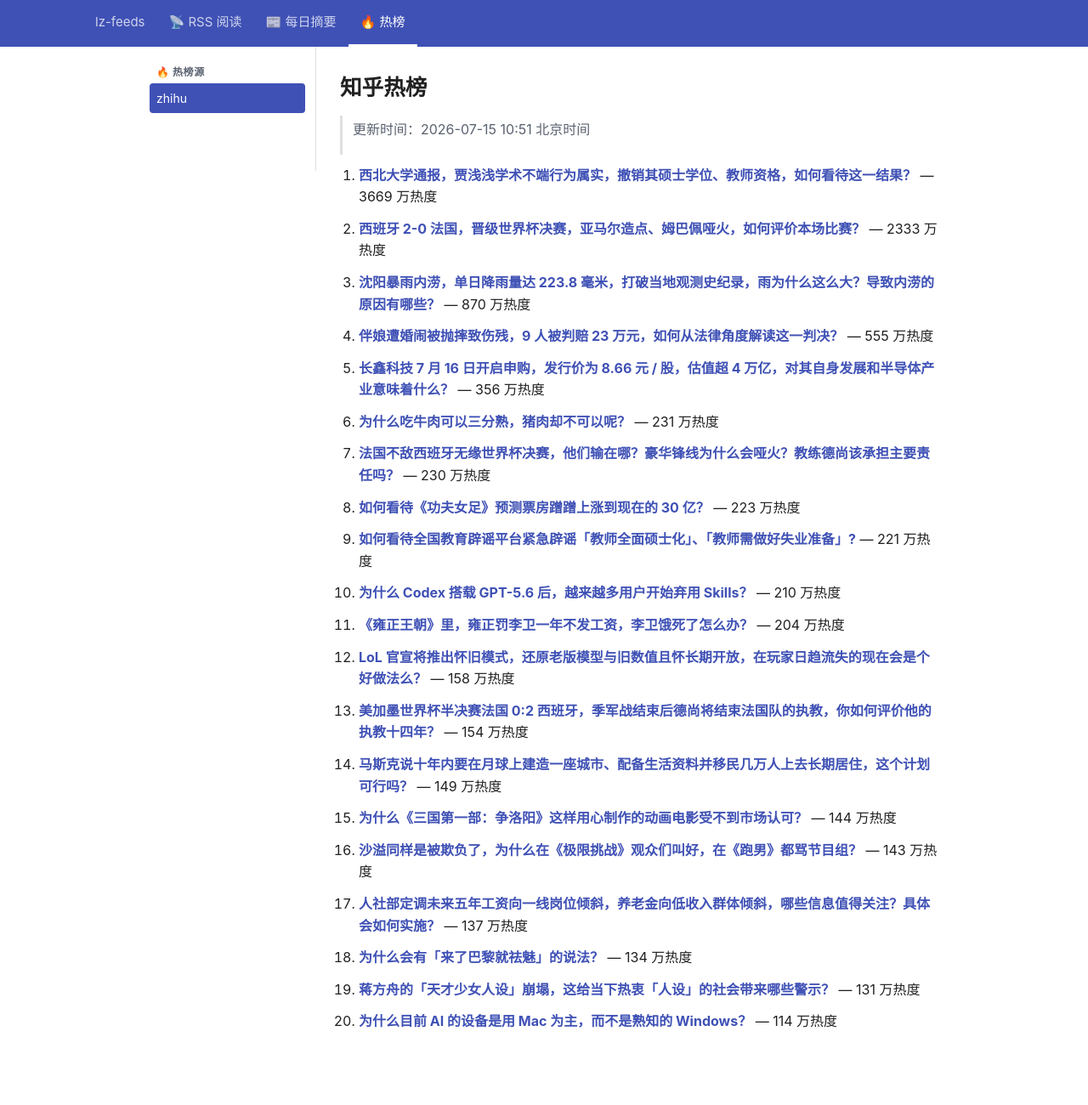
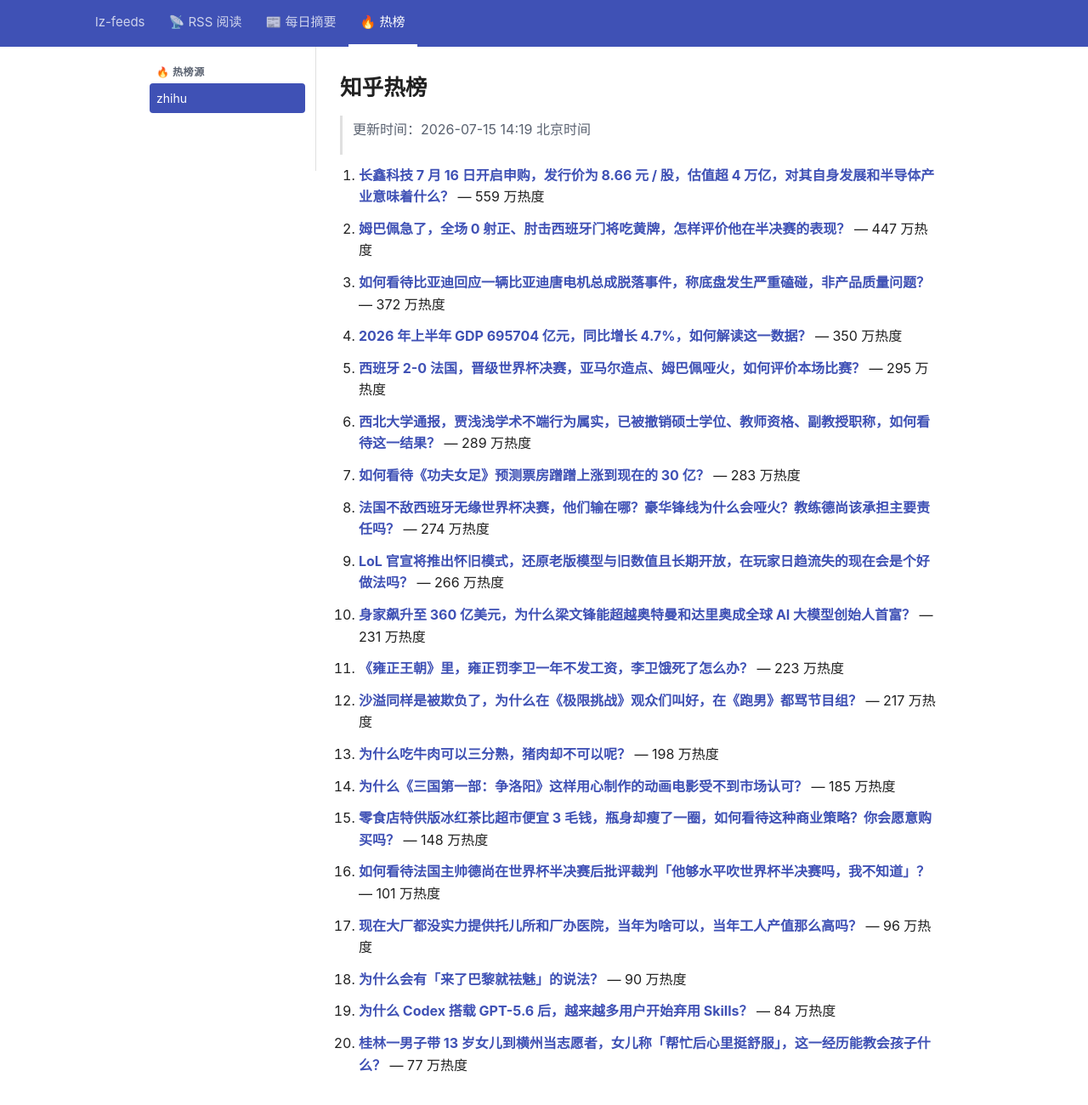
Before and after one commit to lizhang0101/lz-feeds, a Jekyll site: the page built from _hotlist/zhihu.md, in a window 1280 px wide and 1330 px high. Shown: the top 1300 px of the window at 85% size. Built offline with Jekyll 4.4.1, drawn with Linux system fonts in a browser that asks for light colours.

Commit message:
hotlist: 2026-07-15T06:19Z

```diff
--- a/_hotlist/zhihu.md
+++ b/_hotlist/zhihu.md
@@ -1,48 +1,48 @@
 ---
-updated: 2026-07-15 10:51 北京时间
+updated: 2026-07-15 14:19 北京时间
 count: 20
 ---
 
 # 知乎热榜
 
-> 更新时间：2026-07-15 10:51 北京时间
+> 更新时间：2026-07-15 14:19 北京时间
 
-1. **[西北大学通报，贾浅浅学术不端行为属实，撤销其硕士学位、教师资格，如何看待这一结果？](https://www.zhihu.com/question/2060667608244951037)** — 3669 万热度
+1. **[长鑫科技 7 月 16 日开启申购，发行价为 8.66 元 / 股，估值超 4 万亿，对其自身发展和半导体产业意味着什么？](https://www.zhihu.com/question/2058449781597459395)** — 559 万热度
 
-2. **[西班牙 2-0 法国，晋级世界杯决赛，亚马尔造点、姆巴佩哑火，如何评价本场比赛？](https://www.zhihu.com/question/2060325379596933035)** — 2333 万热度
+2. **[姆巴佩急了，全场 0 射正、肘击西班牙门将吃黄牌，怎样评价他在半决赛的表现？](https://www.zhihu.com/question/2060628954185033001)** — 447 万热度
 
-3. **[沈阳暴雨内涝，单日降雨量达 223.8 毫米，打破当地观测史纪录，雨为什么这么大？导致内涝的原因有哪些？](https://www.zhihu.com/question/2060274213731169983)** — 870 万热度
+3. **[如何看待比亚迪回应一辆比亚迪唐电机总成脱落事件，称底盘发生严重磕碰，非产品质量问题？](https://www.zhihu.com/question/2059993881601749194)** — 372 万热度
 
-4. **[伴娘遭婚闹被抛摔致伤残，9 人被判赔 23 万元，如何从法律角度解读这一判决？](https://www.zhihu.com/question/2060344642072326388)** — 555 万热度
+4. **[2026 年上半年 GDP 695704 亿元，同比增长 4.7%，如何解读这一数据？](https://www.zhihu.com/question/2060665371351331817)** — 350 万热度
 
-5. **[长鑫科技 7 月 16 日开启申购，发行价为 8.66 元 / 股，估值超 4 万亿，对其自身发展和半导体产业意味着什么？](https://www.zhihu.com/question/2058449781597459395)** — 356 万热度
+5. **[西班牙 2-0 法国，晋级世界杯决赛，亚马尔造点、姆巴佩哑火，如何评价本场比赛？](https://www.zhihu.com/question/2060325379596933035)** — 295 万热度
 
-6. **[为什么吃牛肉可以三分熟，猪肉却不可以呢？](https://www.zhihu.com/question/552089218)** — 231 万热度
+6. **[西北大学通报，贾浅浅学术不端行为属实，已被撤销硕士学位、教师资格、副教授职称，如何看待这一结果？](https://www.zhihu.com/question/2060667608244951037)** — 289 万热度
 
-7. **[法国不敌西班牙无缘世界杯决赛，他们输在哪？豪华锋线为什么会哑火？教练德尚该承担主要责任吗？](https://www.zhihu.com/question/2060634535255963378)** — 230 万热度
+7. **[如何看待《功夫女足》预测票房蹭蹭上涨到现在的 30 亿？](https://www.zhihu.com/question/2060136087029392377)** — 283 万热度
 
-8. **[如何看待《功夫女足》预测票房蹭蹭上涨到现在的 30 亿？](https://www.zhihu.com/question/2060136087029392377)** — 223 万热度
+8. **[法国不敌西班牙无缘世界杯决赛，他们输在哪？豪华锋线为什么会哑火？教练德尚该承担主要责任吗？](https://www.zhihu.com/question/2060634535255963378)** — 274 万热度
 
-9. **[如何看待全国教育辟谣平台紧急辟谣「教师全面硕士化」、「教师需做好失业准备」?](https://www.zhihu.com/question/2059323780208636411)** — 221 万热度
+9. **[LoL 官宣将推出怀旧模式，还原老版模型与旧数值且长期开放，在玩家日趋流失的现在会是个好做法吗？](https://www.zhihu.com/question/2054328613269398401)** — 266 万热度
 
-10. **[为什么 Codex 搭载 GPT-5.6 后，越来越多用户开始弃用 Skills？](https://www.zhihu.com/question/2060378207459566963)** — 210 万热度
+10. **[身家飙升至 360 亿美元，为什么梁文锋能超越奥特曼和达里奥成全球 AI 大模型创始人首富？](https://www.zhihu.com/question/2060645375338180828)** — 231 万热度
 
-11. **[《雍正王朝》里，雍正罚李卫一年不发工资，李卫饿死了怎么办？](https://www.zhihu.com/question/2059626939745412615)** — 204 万热度
+11. **[《雍正王朝》里，雍正罚李卫一年不发工资，李卫饿死了怎么办？](https://www.zhihu.com/question/2059626939745412615)** — 223 万热度
 
-12. **[LoL 官宣将推出怀旧模式，还原老版模型与旧数值且怀长期开放，在玩家日趋流失的现在会是个好做法么？](https://www.zhihu.com/question/2054328613269398401)** — 158 万热度
+12. **[沙溢同样是被欺负了，为什么在《极限挑战》观众们叫好，在《跑男》都骂节目组？](https://www.zhihu.com/question/283166946)** — 217 万热度
 
-13. **[美加墨世界杯半决赛法国 0:2 西班牙，季军战结束后德尚将结束法国队的执教，你如何评价他的执教十四年？](https://www.zhihu.com/question/2060603002055087744)** — 154 万热度
+13. **[为什么吃牛肉可以三分熟，猪肉却不可以呢？](https://www.zhihu.com/question/552089218)** — 198 万热度
 
-14. **[马斯克说十年内要在月球上建造一座城市、配备生活资料并移民几万人上去长期居住，这个计划可行吗？](https://www.zhihu.com/question/2060166037149054543)** — 149 万热度
+14. **[为什么《三国第一部：争洛阳》这样用心制作的动画电影受不到市场认可？](https://www.zhihu.com/question/2059979827566863683)** — 185 万热度
 
-15. **[为什么《三国第一部：争洛阳》这样用心制作的动画电影受不到市场认可？](https://www.zhihu.com/question/2059979827566863683)** — 144 万热度
+15. **[零食店特供版冰红茶比超市便宜 3 毛钱，瓶身却瘦了一圈，如何看待这种商业策略？你会愿意购买吗？](https://www.zhihu.com/question/2060032728419001271)** — 148 万热度
 
-16. **[沙溢同样是被欺负了，为什么在《极限挑战》观众们叫好，在《跑男》都骂节目组？](https://www.zhihu.com/question/283166946)** — 143 万热度
+16. **[如何看待法国主帅德尚在世界杯半决赛后批评裁判「他够水平吹世界杯半决赛吗，我不知道」？](https://www.zhihu.com/question/2060664102813262603)** — 101 万热度
 
-17. **[人社部定调未来五年工资向一线岗位倾斜，养老金向低收入群体倾斜，哪些信息值得关注？具体会如何实施？](https://www.zhihu.com/question/2060375550359876881)** — 137 万热度
+17. **[现在大厂都没实力提供托儿所和厂办医院，当年为啥可以，当年工人产值那么高吗？](https://www.zhihu.com/question/2055337846555391286)** — 96 万热度
 
-18. **[为什么会有「来了巴黎就祛魅」的说法？](https://www.zhihu.com/question/642212992)** — 134 万热度
+18. **[为什么会有「来了巴黎就祛魅」的说法？](https://www.zhihu.com/question/642212992)** — 90 万热度
 
-19. **[蒋方舟的「天才少女人设」崩塌，这给当下热衷「人设」的社会带来哪些警示？](https://www.zhihu.com/question/2060118029913023566)** — 131 万热度
+19. **[为什么 Codex 搭载 GPT-5.6 后，越来越多用户开始弃用 Skills？](https://www.zhihu.com/question/2060378207459566963)** — 84 万热度
 
-20. **[为什么目前 AI 的设备是用 Mac 为主，而不是熟知的 Windows？](https://www.zhihu.com/question/2059660303915397288)** — 114 万热度
+20. **[桂林一男子带 13 岁女儿到横州当志愿者，女儿称「帮忙后心里挺舒服」，这一经历能教会孩子什么？](https://www.zhihu.com/question/2058937606256202098)** — 77 万热度
```
